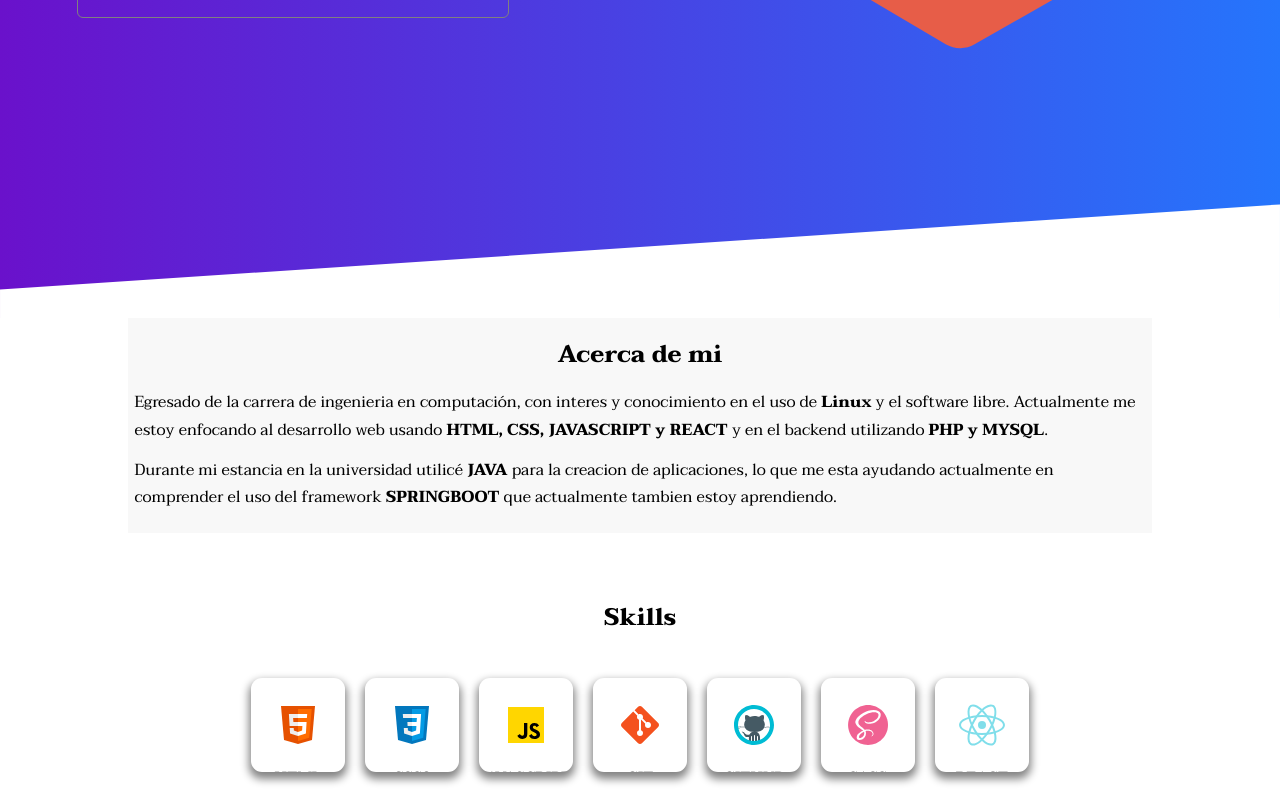
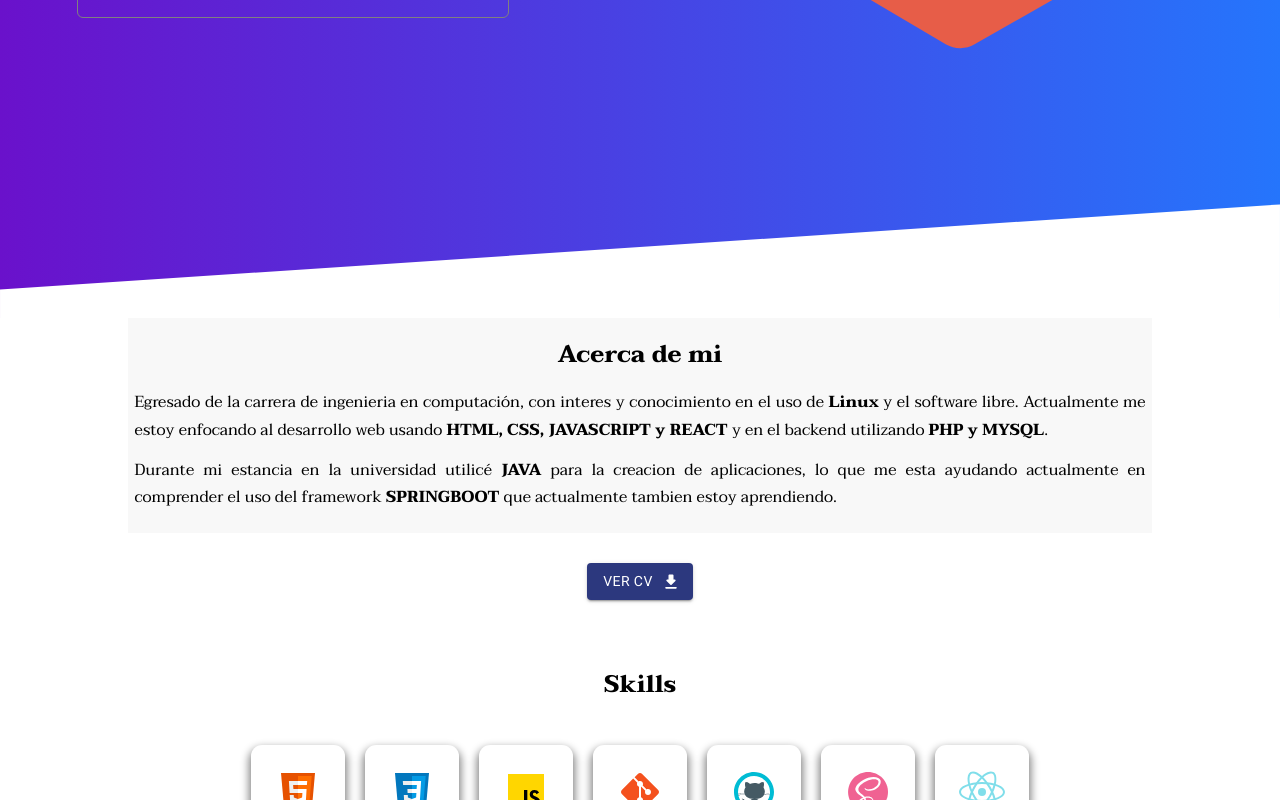
Before and after one commit to LuisElizaldeCruz/PORTAFOLIO, a React (Create React App) app: page / in a window 1280 px wide. Shown: the part 571-1371 px from the top of the page. Built offline with nearby package versions, Linux system fonts and the light colour scheme.

Commit message:
se agrego el boton para descargar el CV

```diff
--- a/src/assets/css/About.css
+++ b/src/assets/css/About.css
@@ -1,5 +1,8 @@
 @import url("./Variables.css");
 
+.personal-info{
+text-align: center;
+}
 .more-about {
     background-color: var(--bg-dark-color);
     padding: 1rem 0;
@@ -15,4 +18,9 @@
   .more-about p {
     line-height: var(--line-height);
     padding: 0.4rem;
+    text-align: justify;
   }
+
+  #btnDownload{
+    margin-top: 30px;
+  }
--- a/src/components/About.jsx
+++ b/src/components/About.jsx
@@ -1,9 +1,13 @@
 import React from "react";
 import "../assets/css/About.css"
+import Button from '@mui/material/Button';
+import { DownloadRounded } from "@mui/icons-material";
+import { ColorButton } from "./Form";
 
 const About = ({ moreDescription }) => {
     return (
-        <section className="more-about">
+        <section className="personal-info">
+            <div className="more-about">
                 <h2>Acerca de mi</h2>
                 <p>
                     Egresado de la carrera de ingenieria en computación, con interes y conocimiento en el uso de <b>Linux</b> y el software libre. Actualmente me estoy enfocando al desarrollo web usando <strong>HTML, CSS, JAVASCRIPT y REACT </strong>y en el backend utilizando <strong>PHP y MYSQL</strong>.
@@ -11,7 +15,14 @@ const About = ({ moreDescription }) => {
                 <p>
                     Durante mi estancia en la universidad utilicé <b>JAVA</b> para la creacion de aplicaciones, lo que me esta ayudando actualmente en comprender el uso del framework <strong>SPRINGBOOT</strong> que actualmente tambien estoy aprendiendo.
                 </p>
-
+            </div>
+            <ColorButton
+                id="btnDownload"
+                variant="contained"
+                endIcon={<DownloadRounded />}
+            >
+                Ver CV
+            </ColorButton>
         </section>
     );
 };
--- a/src/components/Form.jsx
+++ b/src/components/Form.jsx
@@ -76,7 +76,7 @@ const themeTxtMultiLine = createTheme({
     },
 });
 
-const ColorButton = styled(Button)(({ theme }) => ({
+export const ColorButton = styled(Button)(({ theme }) => ({
     color: theme.palette.getContrastText(purple[500]),
     backgroundColor: '#2c387e',
     '&:hover': {
```
Lines whose indentation alone changed are shown as unchanged.
